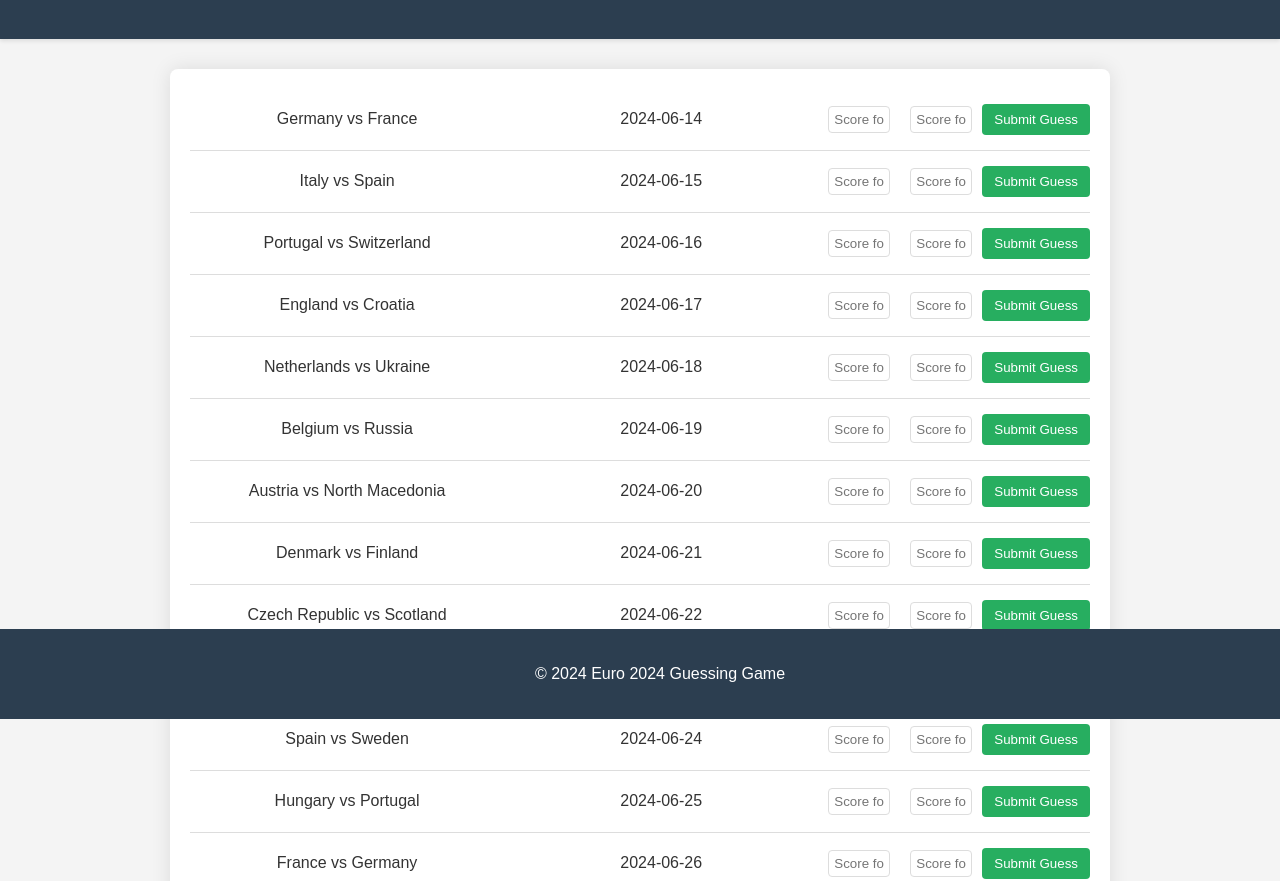
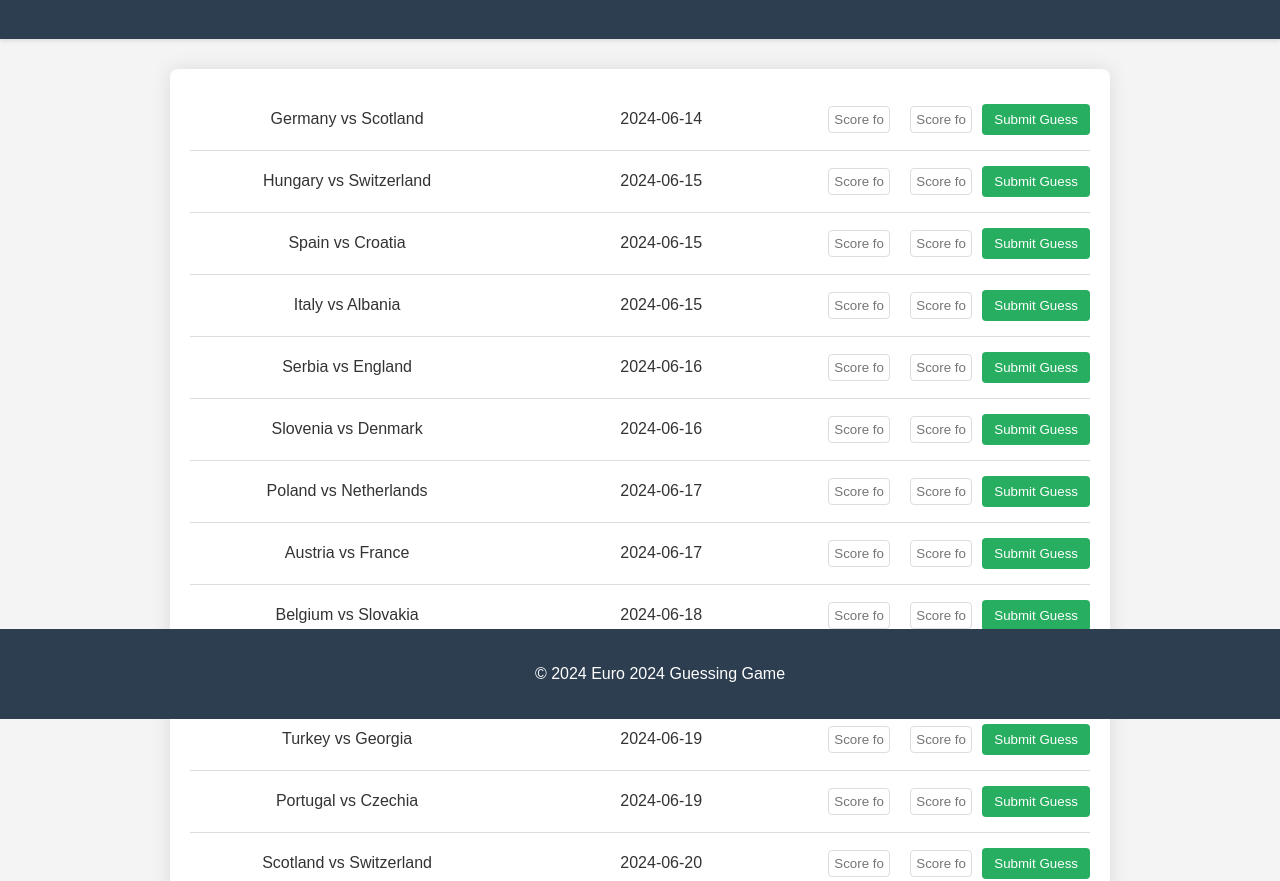
Before and after one commit to pekkawetterstrand/Euro-2024-project, a plain HTML site: page index.html in a window 1280 px wide. Shown: the part 81-962 px from the top of the page. Drawn offline with Linux system fonts and the light colour scheme.

Commit message:
Update index.html

```diff
--- a/index.html
+++ b/index.html
@@ -84,31 +84,42 @@
     </footer>
    <script>
     const games = [
-        { team1: 'Germany', team2: 'France', date: '2024-06-14' },
-        { team1: 'Italy', team2: 'Spain', date: '2024-06-15' },
-        { team1: 'Portugal', team2: 'Switzerland', date: '2024-06-16' },
-        { team1: 'England', team2: 'Croatia', date: '2024-06-17' },
-        { team1: 'Netherlands', team2: 'Ukraine', date: '2024-06-18' },
-        { team1: 'Belgium', team2: 'Russia', date: '2024-06-19' },
-        { team1: 'Austria', team2: 'North Macedonia', date: '2024-06-20' },
-        { team1: 'Denmark', team2: 'Finland', date: '2024-06-21' },
-        { team1: 'Czech Republic', team2: 'Scotland', date: '2024-06-22' },
-        { team1: 'Poland', team2: 'Slovakia', date: '2024-06-23' },
-        { team1: 'Spain', team2: 'Sweden', date: '2024-06-24' },
-        { team1: 'Hungary', team2: 'Portugal', date: '2024-06-25' },
-        { team1: 'France', team2: 'Germany', date: '2024-06-26' },
-        { team1: 'Italy', team2: 'Wales', date: '2024-06-27' },
-        { team1: 'Switzerland', team2: 'Turkey', date: '2024-06-28' },
-        { team1: 'Ukraine', team2: 'Austria', date: '2024-06-29' },
-        { team1: 'Netherlands', team2: 'North Macedonia', date: '2024-06-30' },
-        { team1: 'Russia', team2: 'Denmark', date: '2024-07-01' },
-        { team1: 'Finland', team2: 'Belgium', date: '2024-07-02' },
-        { team1: 'Croatia', team2: 'Czech Republic', date: '2024-07-03' },
-        { team1: 'England', team2: 'Scotland', date: '2024-07-04' },
-        { team1: 'Sweden', team2: 'Poland', date: '2024-07-05' },
-        { team1: 'Slovakia', team2: 'Spain', date: '2024-07-06' },
-        { team1: 'Portugal', team2: 'France', date: '2024-07-07' },
-        { team1: 'Germany', team2: 'Hungary', date: '2024-07-08' }
+    { team1: 'Germany', team2: 'Scotland', date: '2024-06-14' },
+    { team1: 'Hungary', team2: 'Switzerland', date: '2024-06-15' },
+    { team1: 'Spain', team2: 'Croatia', date: '2024-06-15' },
+    { team1: 'Italy', team2: 'Albania', date: '2024-06-15' },
+    { team1: 'Serbia', team2: 'England', date: '2024-06-16' },
+    { team1: 'Slovenia', team2: 'Denmark', date: '2024-06-16' },
+    { team1: 'Poland', team2: 'Netherlands', date: '2024-06-17' },
+    { team1: 'Austria', team2: 'France', date: '2024-06-17' },
+    { team1: 'Belgium', team2: 'Slovakia', date: '2024-06-18' },
+    { team1: 'Romania', team2: 'Ukraine', date: '2024-06-18' },
+    { team1: 'Turkey', team2: 'Georgia', date: '2024-06-19' },
+    { team1: 'Portugal', team2: 'Czechia', date: '2024-06-19' },
+    { team1: 'Scotland', team2: 'Switzerland', date: '2024-06-20' },
+    { team1: 'Germany', team2: 'Hungary', date: '2024-06-20' },
+    { team1: 'Croatia', team2: 'Albania', date: '2024-06-21' },
+    { team1: 'Spain', team2: 'Italy', date: '2024-06-21' },
+    { team1: 'Denmark', team2: 'England', date: '2024-06-22' },
+    { team1: 'Slovenia', team2: 'Serbia', date: '2024-06-22' },
+    { team1: 'Poland', team2: 'Austria', date: '2024-06-23' },
+    { team1: 'Netherlands', team2: 'France', date: '2024-06-23' },
+    { team1: 'Slovakia', team2: 'Ukraine', date: '2024-06-24' },
+    { team1: 'Belgium', team2: 'Romania', date: '2024-06-24' },
+    { team1: 'Turkey', team2: 'Portugal', date: '2024-06-25' },
+    { team1: 'Georgia', team2: 'Czechia', date: '2024-06-25' },
+    { team1: 'Switzerland', team2: 'Germany', date: '2024-06-26' },
+    { team1: 'Scotland', team2: 'Hungary', date: '2024-06-26' },
+    { team1: 'Albania', team2: 'Spain', date: '2024-06-27' },
+    { team1: 'Croatia', team2: 'Italy', date: '2024-06-27' },
+    { team1: 'England', team2: 'Slovenia', date: '2024-06-28' },
+    { team1: 'Denmark', team2: 'Serbia', date: '2024-06-28' },
+    { team1: 'Netherlands', team2: 'Austria', date: '2024-06-29' },
+    { team1: 'France', team2: 'Poland', date: '2024-06-29' },
+    { team1: 'Slovakia', team2: 'Romania', date: '2024-06-30' },
+    { team1: 'Ukraine', team2: 'Belgium', date: '2024-06-30' },
+    { team1: 'Georgia', team2: 'Portugal', date: '2024-07-01' },
+    { team1: 'Czechia', team2: 'Turkey', date: '2024-07-01' }
         // Add additional knockout stage games later
     ];
 
```
